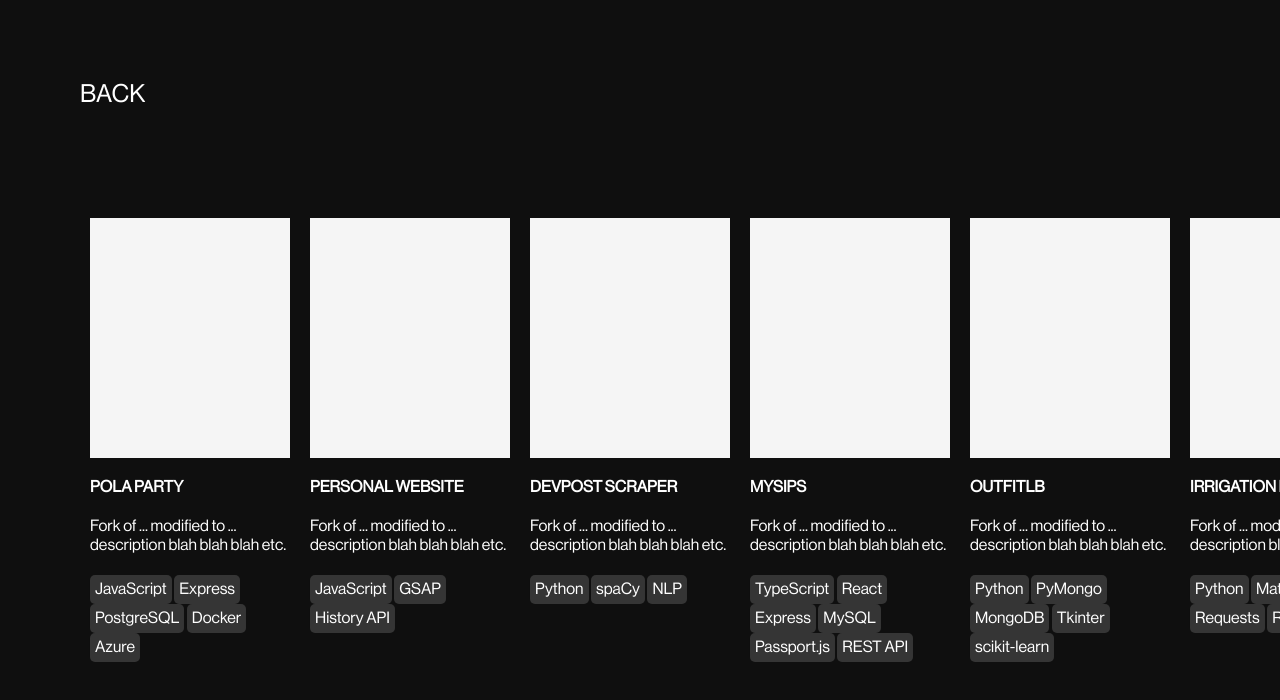
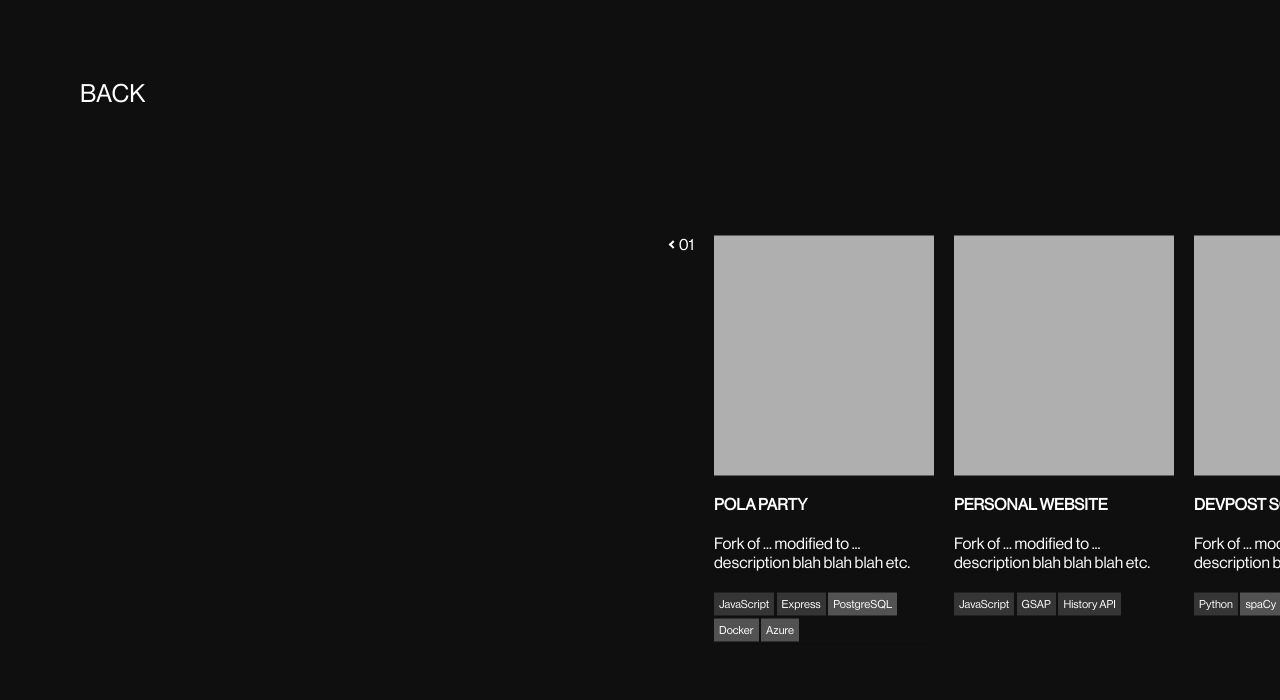
Before and after one commit to agl320/Personal-Website, a website built with Vite: page Personal/index.html in a window 1280 px wide. Both pictures are taken after a click on the element "PROJECTS". Shown: the top 700 px of the page. Built offline with nearby package versions, Linux system fonts and the light colour scheme.

```diff
--- a/Personal/horscroll.js
+++ b/Personal/horscroll.js
@@ -5,18 +5,16 @@
 
 const projects = gsap.utils.toArray("#project-main .project-box");
 
-let windowWidth = window.innerWidth;
-
 let scrollTween = gsap.to(projects, {
-    xPercent: -100 * (projects.length - 1),
+    xPercent: -100 * 2 * (projects.length - 1),
     ease: "none",
     scrollTrigger: {
-        invalidateOnRefresh: true,
+        // invalidateOnRefresh: true,
         trigger: "#content-container",
         // pin so we do not over scroll
         pin: true,
         scrub: 1,
         // start: "top top",
-        end: () => `+=${3000}`,
+        end: () => `+=${6000}`,
     },
 });
--- a/Personal/index.html
+++ b/Personal/index.html
@@ -27,6 +27,9 @@
                     </div>
 
                     <div id="project-main">
+                        <div class="project-box" style="text-align: right">
+                            <i class="arrow left"></i> 01
+                        </div>
                         <div class="project-box">
                             <div class="project-img"></div>
                             <div class="project-info">
@@ -39,9 +42,9 @@
                                     <ul>
                                         <li>JavaScript</li>
                                         <li>Express</li>
-                                        <li>PostgreSQL</li>
-                                        <li>Docker</li>
-                                        <li>Azure</li>
+                                        <li class="tag-special">PostgreSQL</li>
+                                        <li class="tag-special">Docker</li>
+                                        <li class="tag-special">Azure</li>
                                     </ul>
                                 </div>
                             </div>
@@ -76,8 +79,8 @@
                                 <div>
                                     <ul>
                                         <li>Python</li>
-                                        <li>spaCy</li>
-                                        <li>NLP</li>
+                                        <li class="tag-special">spaCy</li>
+                                        <li class="tag-special">NLP</li>
                                     </ul>
                                 </div>
                             </div>
@@ -92,12 +95,12 @@
                                 </div>
                                 <div>
                                     <ul>
-                                        <li>TypeScript</li>
-                                        <li>React</li>
+                                        <li class="tag-special">TypeScript</li>
+                                        <li class="tag-special">React</li>
                                         <li>Express</li>
-                                        <li>MySQL</li>
+                                        <li class="tag-special">MySQL</li>
                                         <li>Passport.js</li>
-                                        <li>REST API</li>
+                                        <li class="tag-special">REST API</li>
                                     </ul>
                                 </div>
                             </div>
@@ -114,9 +117,11 @@
                                     <ul>
                                         <li>Python</li>
                                         <li>PyMongo</li>
-                                        <li>MongoDB</li>
+                                        <li class="tag-special">MongoDB</li>
                                         <li>Tkinter</li>
-                                        <li>scikit-learn</li>
+                                        <li class="tag-special">
+                                            scikit-learn
+                                        </li>
                                     </ul>
                                 </div>
                             </div>
@@ -137,7 +142,7 @@
                                         <li>Python</li>
                                         <li>Matplotlib</li>
                                         <li>Requests</li>
-                                        <li>REST API</li>
+                                        <li class="tag-special">REST API</li>
                                     </ul>
                                 </div>
                             </div>
@@ -172,7 +177,7 @@
                                     <ul>
                                         <li>JavaScript</li>
                                         <li>Express</li>
-                                        <li>Azure</li>
+                                        <li class="tag-special">Azure</li>
                                     </ul>
                                 </div>
                             </div>
@@ -230,6 +235,9 @@
                                     </ul>
                                 </div>
                             </div>
+                        </div>
+                        <div class="project-box">
+                            END // ABYSS <i class="arrow right"></i>
                         </div>
                     </div>
                 </div>
--- a/Personal/styles/style.css
+++ b/Personal/styles/style.css
@@ -97,7 +97,7 @@
 
     display: flex;
 
-    /* margin-left: 40%; */
+    margin-left: 30%;
     /* padding-right: 40%; */
 }
 
@@ -106,7 +106,7 @@
 
     font-family: "NeueHaasDisplay";
 
-    width: 200px;
+    width: 220px;
 
     /* border-width: 2px;
     border-style: solid;
@@ -116,7 +116,15 @@
 .project-img {
     height: 30vh;
     width: 100%;
-    background-color: rgb(245, 245, 245);
+    background-color: rgb(175, 175, 175);
+    transition: background-color 2s;
+}
+
+.project-img:hover {
+    height: 30vh;
+    width: 100%;
+    background-color: rgb(255, 255, 255);
+    transition: background-color 0.2s;
 }
 
 .project-title {
@@ -128,6 +136,13 @@
     margin-top: 20px;
 }
 
+/* ul {
+    list-style-type: none;
+    margin-block-start: 0;
+    margin-block-end: 0;
+    padding-inline-start: 0;
+} */
+
 ul > li {
     list-style-type: none;
     display: inline-block;
@@ -135,7 +150,15 @@
     background-color: rgb(53, 53, 53);
     padding: 5px;
 
-    border-radius: 5px;
+    /* border-radius: 5px; */
+
+    margin-bottom: 3px;
+
+    font-size: 0.7em;
+}
+
+.tag-special {
+    background-color: rgb(82, 82, 82);
 }
 
 #title {
@@ -163,3 +186,21 @@
     transform: translateY(50px);
     transition: transform 0s;
 }
+
+.arrow {
+    border: solid rgb(255, 255, 255);
+    border-width: 0 2px 2px 0;
+    display: inline-block;
+    padding: 2px;
+    margin-bottom: 2px;
+}
+
+.right {
+    transform: rotate(-45deg);
+    -webkit-transform: rotate(-45deg);
+}
+
+.left {
+    transform: rotate(135deg);
+    -webkit-transform: rotate(135deg);
+}
```
